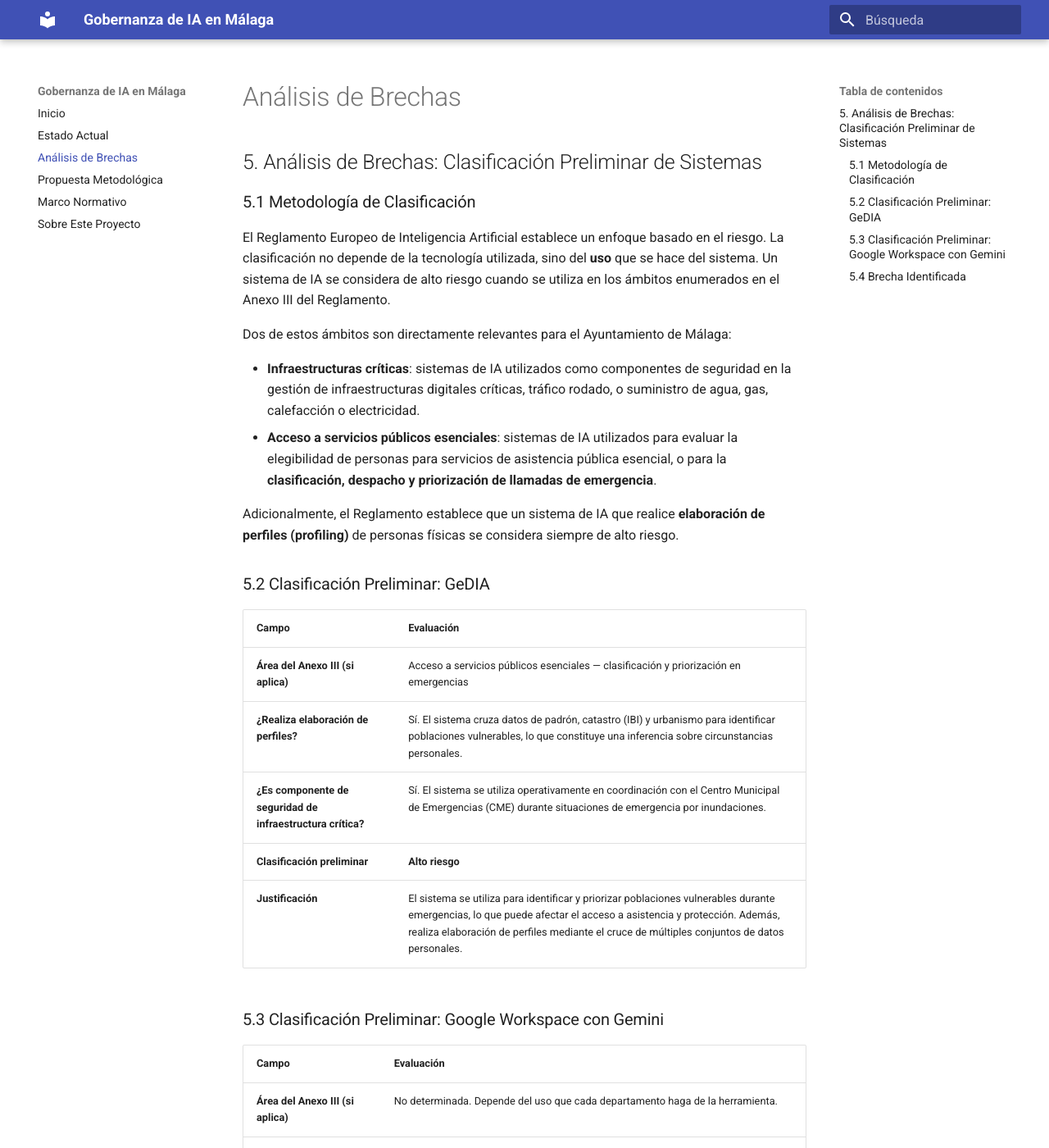
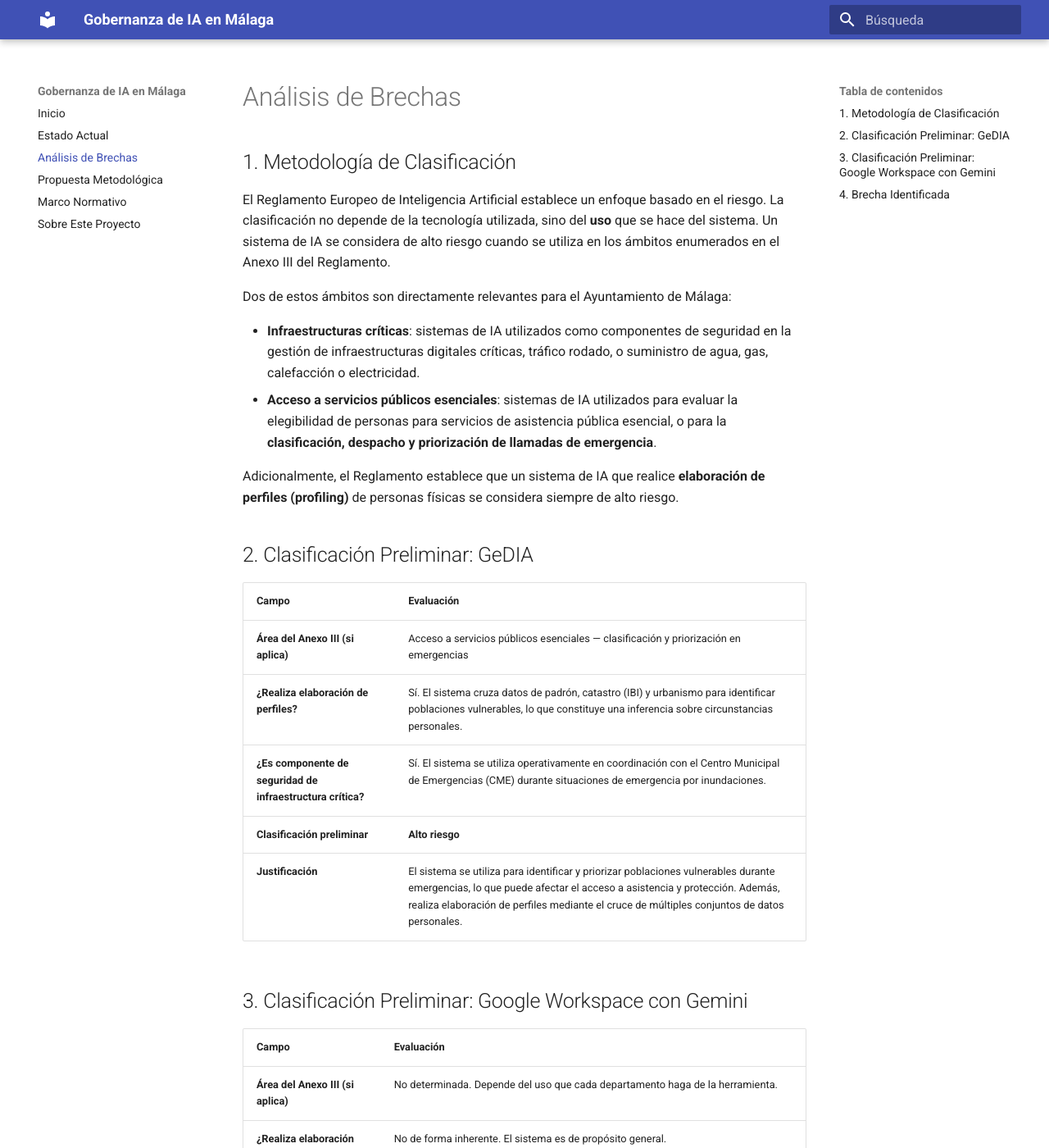
Before and after one commit to houda-benlemmouden/malaga-ai-governance, an MkDocs documentation site: the page built from docs/gap-analysis.md, in a window 1280 px wide and 1400 px high. Shown: the whole window at 82% size. Built offline with MkDocs 1.6.1 and Material for MkDocs 9.7.7, drawn with Linux system fonts in a browser that asks for light colours; some of the changed text lies outside the part shown.

Commit message:
fixed titles

```diff
--- a/docs/gap-analysis.md
+++ b/docs/gap-analysis.md
@@ -1,6 +1,6 @@
-## 5. Análisis de Brechas: Clasificación Preliminar de Sistemas
+# Análisis de Brechas
 
-### 5.1 Metodología de Clasificación
+## 1. Metodología de Clasificación
 
 El Reglamento Europeo de Inteligencia Artificial establece un enfoque basado en el riesgo. La clasificación no depende de la tecnología utilizada, sino del **uso** que se hace del sistema. Un sistema de IA se considera de alto riesgo cuando se utiliza en los ámbitos enumerados en el Anexo III del Reglamento.
 
@@ -11,7 +11,7 @@ Dos de estos ámbitos son directamente relevantes para el Ayuntamiento de Málag
 
 Adicionalmente, el Reglamento establece que un sistema de IA que realice **elaboración de perfiles (profiling)** de personas físicas se considera siempre de alto riesgo.
 
-### 5.2 Clasificación Preliminar: GeDIA
+## 2. Clasificación Preliminar: GeDIA
 
 | Campo | Evaluación |
 |-------|------------|
@@ -21,7 +21,7 @@ Adicionalmente, el Reglamento establece que un sistema de IA que realice **elabo
 | **Clasificación preliminar** | **Alto riesgo** |
 | **Justificación** | El sistema se utiliza para identificar y priorizar poblaciones vulnerables durante emergencias, lo que puede afectar el acceso a asistencia y protección. Además, realiza elaboración de perfiles mediante el cruce de múltiples conjuntos de datos personales. |
 
-### 5.3 Clasificación Preliminar: Google Workspace con Gemini
+## 3. Clasificación Preliminar: Google Workspace con Gemini
 
 | Campo | Evaluación |
 |-------|------------|
@@ -31,7 +31,7 @@ Adicionalmente, el Reglamento establece que un sistema de IA que realice **elabo
 | **Clasificación preliminar** | **Requiere análisis adicional** |
 | **Justificación** | Al tratarse de un sistema de propósito general desplegado a más de 3.500 empleados, su clasificación depende del uso concreto. Algunos usos podrían ser de alto riesgo (por ejemplo, si se utiliza para evaluar solicitudes de ayuda social), mientras que otros serían de riesgo mínimo. La clasificación debe realizarse a nivel de caso de uso, no de herramienta. |
 
-### 5.4 Brecha Identificada
+## 4. Brecha Identificada
 
 El análisis anterior revela una brecha operativa significativa:
 
```
